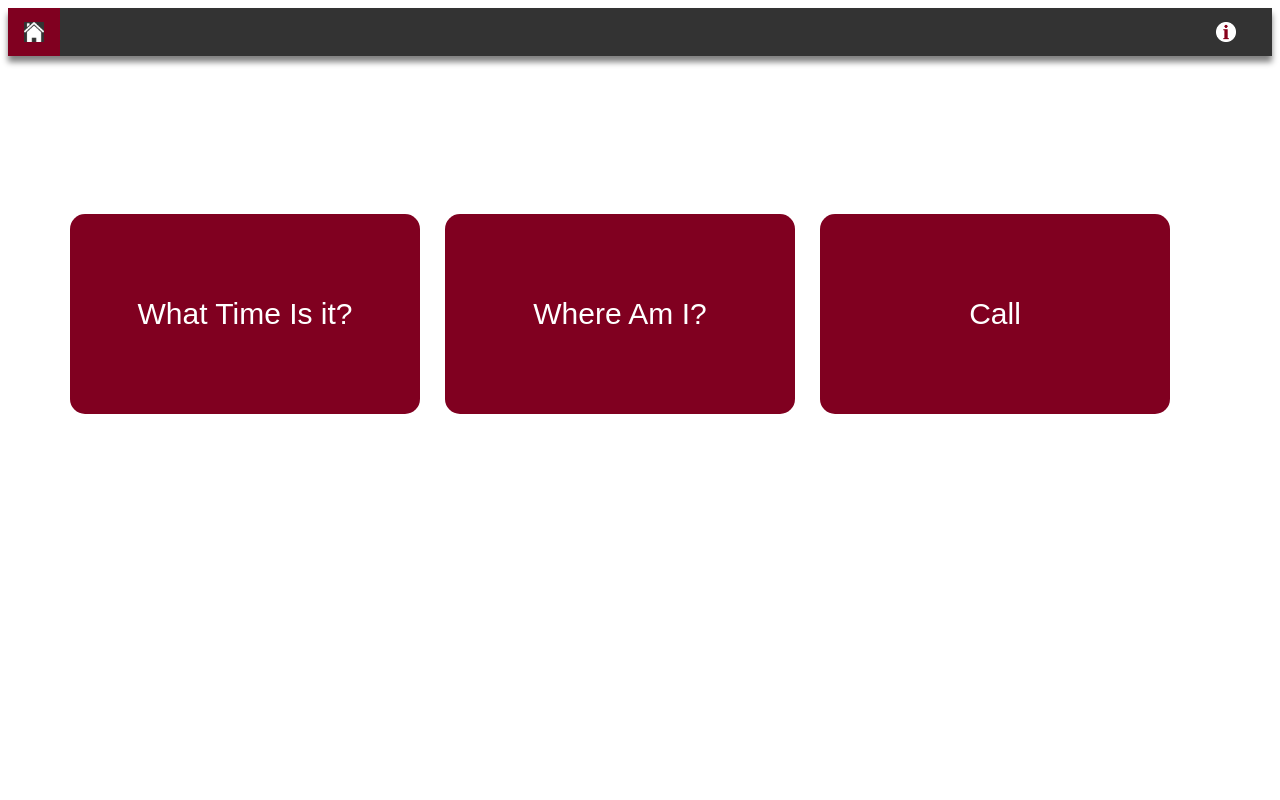
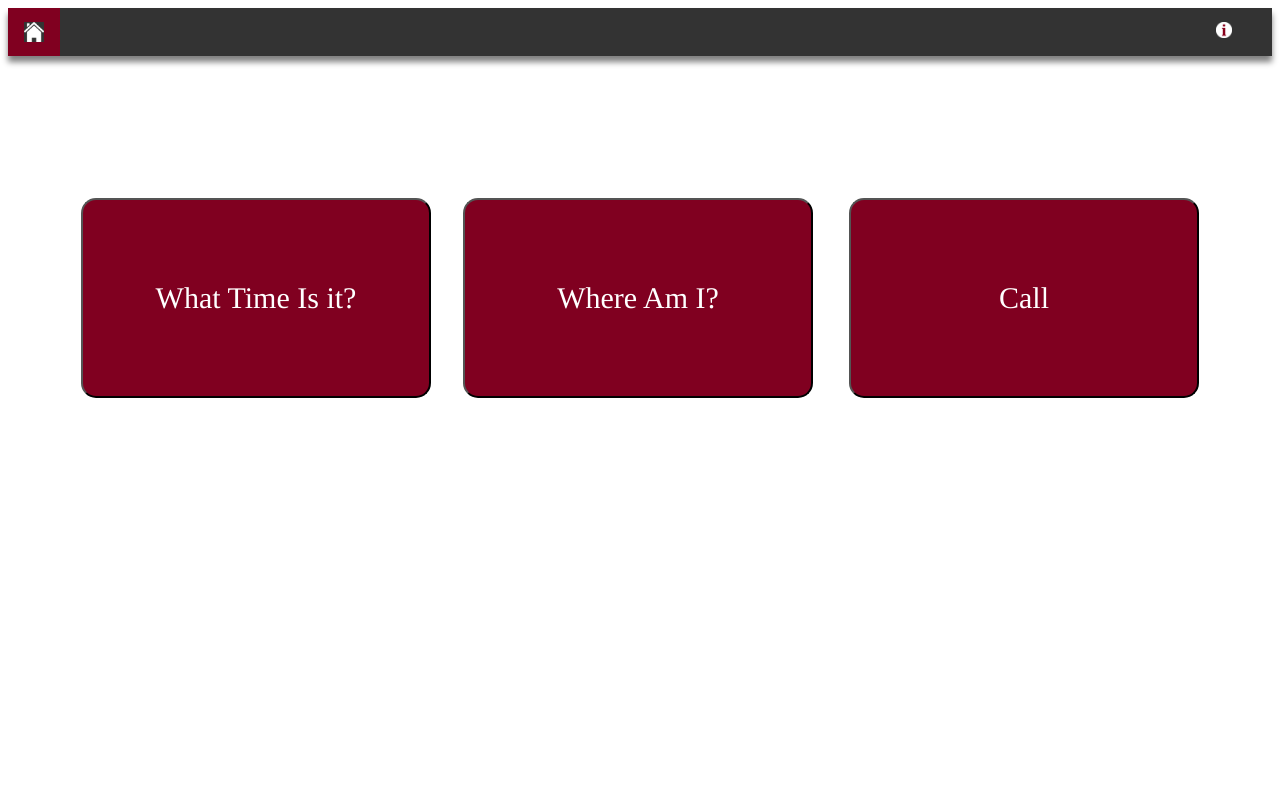
Before and after one commit to vasuchal/GWC, a PHP site: page /helppage.html in a window 1280 px wide. Run offline with PHP 8.4, Linux system fonts and the light colour scheme.

Commit message:
modified design

```diff
--- a/helppage.html
+++ b/helppage.html
@@ -3,147 +3,50 @@
   <link rel="icon" href="logo.png" type="image/gif" sizes="16x16">
   <script src="index.js"></script>
   <style>
+
+body {
+	  font-family: "Times New Roman", Times, serif;
+      background-color:white}
+
+
   div.topnav {
     box-shadow: 0px 6px 6px grey;
     height: 48px;
   }
+
+  button{
+  	background-color:#800020;
+  	color:white;
+  }
+
+  #locpatButton {
+  width:350px;
+  height:200px;
+
+}
+
+#locationButton {
+  width:350px;
+  height:200px;
+}
+
+#callButton {
+  width:350px;
+  height:200px;
+}
+p{
+	text-align:center;
+
+}
+
   </style>
   <div class="topnav">
     <a title="Home Page" class ="active" href="indexpatient.php"> <img src="home.png" width="20" height="20" alt="Planets"></a>
-    <a title="Information Page" id="box" href="infopatient.html"><img src="question.png" width="20" height="20" alt="Question"</a>
+    <a title="Information Page" id="box" href="infopatient.html"><img src="question.png" width="16" height="16" alt="Question"></a>
+  </div>
+</head>
 
-</div>
-</head>
-<style>
-body {font-family: Arial, Helvetica, sans-serif;
-      background-color:white}
-
-/* Full-width input fields */
-input[type=text], input[type=password] {
-    width: 100%;
-    padding: 12px 20px;
-    margin: 8px 0;
-    display: inline-block;
-    border: 1px solid #ccc;
-    box-sizing: border-box;
-}
-
-/* Set a style for all buttons */
-button {
-    background-color: #800020;
-    color: white;
-    padding: 14px 20px;
-    margin: 8px 0;
-    border: none;
-    cursor: pointer;
-    width: 100%;
-}
-
-button:hover {
-    opacity: 0.8;
-}
-
-/* Extra styles for the cancel button */
-.cancelbtn {
-    width: auto;
-    padding: 10px 18px;
-    background-color: #f44336;
-}
-
-/* Center the image and position the close button */
-.imgcontainer {
-    text-align: center;
-    margin: 24px 0 12px 0;
-    position: relative;
-}
-
-img.avatar {
-    width: 40%;
-    border-radius: 50%;
-}
-
-.container {
-    padding: 16px;
-}
-
-span.psw {
-    float: right;
-    padding-top: 16px;
-}
-
-/* The Modal (background) */
-.modal {
-    display: none; /* Hidden by default */
-    position: fixed; /* Stay in place */
-    z-index: 1; /* Sit on top */
-    left: 0;
-    top: 0;
-    width: 100%; /* Full width */
-    height: 100%; /* Full height */
-    overflow: auto; /* Enable scroll if needed */
-    background-color: rgb(0,0,0); /* Fallback color */
-    background-color: rgba(0,0,0,0.4); /* Black w/ opacity */
-    padding-top: 60px;
-}
-
-/* Modal Content/Box */
-.modal-content {
-    background-color: #fefefe;
-    margin: 5% auto 15% auto; /* 5% from the top, 15% from the bottom and centered */
-    border: 1px solid #888;
-    width: 80%; /* Could be more or less, depending on screen size */
-}
-
-/* The Close Button (x) */
-.close {
-    position: absolute;
-    right: 25px;
-    top: 0;
-    color: #000;
-    font-size: 35px;
-    font-weight: bold;
-}
-
-.close:hover,
-.close:focus {
-    color: red;
-    cursor: pointer;
-}
-
-/* Add Zoom Animation */
-.animate {
-    -webkit-animation: animatezoom 0.6s;
-    animation: animatezoom 0.6s
-}
-
-@-webkit-keyframes animatezoom {
-    from {-webkit-transform: scale(0)}
-    to {-webkit-transform: scale(1)}
-}
-
-@keyframes animatezoom {
-    from {transform: scale(0)}
-    to {transform: scale(1)}
-}
-
-/* Change styles for span and cancel button on extra small screens */
-@media screen and (max-width: 300px) {
-    span.psw {
-       display: block;
-       float: none;
-    }
-    .cancelbtn {
-       width: 100%;
-    }
-}
-
-</style>
-<form method="get" action="locationpatient.html">
-  <button title="Click here to access your location if you are lost" id="locpat" style="border-radius:15px;font-size:30px;" type="submit">Where Am I?</button>
-</form>
-<form method="get" action="time.html">
-    <button title="Click here for the What Time Is it Page. It will tell you the time and if it is day or night if you are confused" id="where" style="border-radius:15px;font-size:30px;" type="submit">What Time Is it?</button>
-</form>
-<form method="get" action="call.html">
-    <button title="Call Help" id="call" style="border-radius:15px;font-size:30px;" type="submit">Call</button>
-</form>
+<body>
+<br><br><br><br><br><br><br>
+  <p><button title="Click here for the What Time Is it Page. It will tell you the time and if it is day or night if you are confused" id="locationButton" style="border-radius:15px;font-size:30px;font-family:'Times';" onclick="location.href='time.html'">What Time Is it?</button>&nbsp;&nbsp;&nbsp;&nbsp;&nbsp;&nbsp;&nbsp;&nbsp;<button title="Click here to access your location if you are lost" id="locpatButton" style="border-radius:15px;font-size:30px;font-family:'Times';" onclick="location.href='locationpatient.html'">Where Am I?</button> &nbsp;&nbsp;&nbsp;&nbsp;&nbsp;&nbsp;&nbsp;&nbsp;<button title="Call Help" id="callButton" style="border-radius:15px;font-size:30px;font-family:'Times'" onclick="location.href='call.html'">Call</button><p>
+</body>
--- a/index1.css
+++ b/index1.css
@@ -133,30 +133,6 @@
 }
 
 
-#where {
-  position:absolute;
-  right:780px;
-  top:150px;
-  width:350px;
-  height:200px;
-}
-
-#call {
-  position:absolute;
-  right:30px;
-  top:150px;
-  width:350px;
-  height:200px;
-}
-
-#locpat {
-  position:absolute;
-  top:150px;
-  width:350px;
-  height:200px;
-  right:405px;
-
-}
 
 #game {
   position:absolute;
--- a/indexpatient.php
+++ b/indexpatient.php
@@ -59,14 +59,14 @@ h1{
   	color:#800020;
   	font-size:60px;
   	font-family: "Times New Roman", Times, serif;
-  	animation: fade 3s 1;
+  	animation: fade 2.5s 1;
 
 
 
   }
 
  	button{
- 	  	animation: fade 2s 1;
+ 	  	animation: fade 1.5s 1;
 
  }
   @keyframes fade{
--- a/time.html
+++ b/time.html
@@ -35,7 +35,6 @@
     <script>
      var today = new Date();
      var hrs = today.getHours();
-     hrs = 10;
      if ((19 <= hrs && hrs <= 24) || (0 <= hrs && hrs <= 2)){
      	document.body.style.background = "linear-gradient(to bottom right,#090442, #090442, #2B25A4, #6059AE, #A9A4E3)";
      	document.write("Time of Day: Night<br><br>");
```
Also changed, not shown: infopatient.html (+29 -26 lines), profile.html (+16 -6 lines), who.php (+5 -9 lines).
